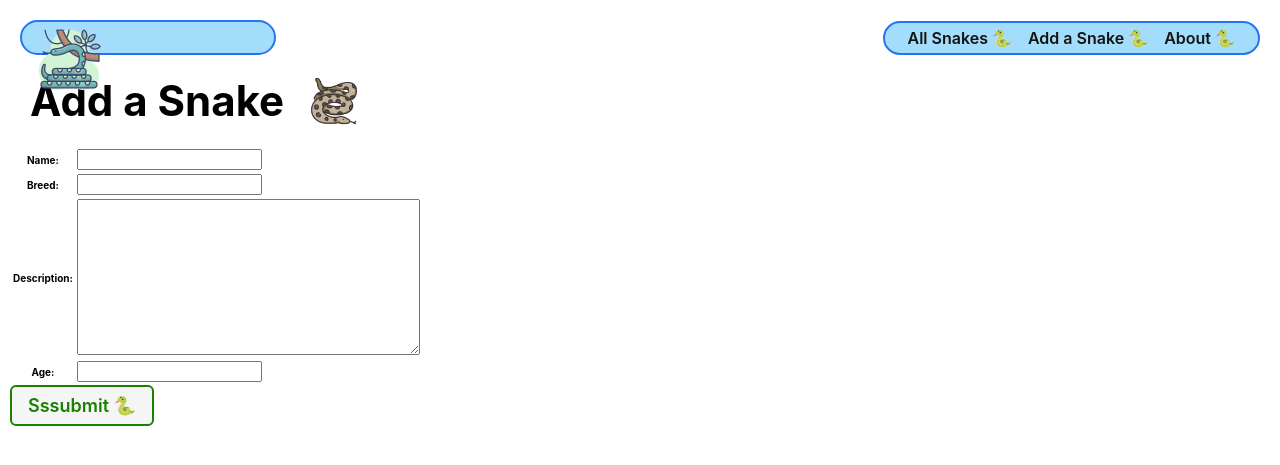
After one commit to natnichols/snake-collector, a Django app: page /snakes/create/ in a window 1280 px wide. The commit adds this page. Shown: the top 465 px of the page. Run offline with Django 4.2, Linux system fonts and the light colour scheme.

Commit message:
refactor Create functionality using class-based view

```diff
--- a/main_app/templates/base.html
+++ b/main_app/templates/base.html
@@ -29,6 +29,7 @@
     <nav>
       <ul>
         <li><a href="{% url 'snake-index' %}">All Snakes 🐍</a></li>
+        <li><a href="{% url 'snake-create' %}">Add a Snake 🐍</a></li>
         <li><a href="{% url 'about' %}">About 🐍</a></li>
       </ul>
     </nav>
--- /dev/null
+++ b/main_app/templates/main_app/snake_form.html
@@ -0,0 +1,23 @@
+{% extends 'base.html' %}
+{% load static %}
+
+{% block head %}
+<link rel="stylesheet" type="text/css" href="{% static 'css/form.css' %}"/>
+{% endblock %}
+
+{% block content %}
+
+<div class="page-header">
+  <h1>Add a Snake</h1>
+  <img src="{% static 'images/anaconda.png' %}" alt="A coiled up anaconda"/>
+</div>
+
+<form action="" method="post" class="form-container">
+  {% csrf_token %}
+  <table>
+    {{ form.as_table }}
+  </table>
+  <button type="submit" class="btn submit">Sssubmit 🐍</button>
+</form>
+
+{% endblock %}
--- a/main_app/urls.py
+++ b/main_app/urls.py
@@ -8,4 +8,5 @@ urlpatterns = [
   path('about/', views.about, name='about'),
   path('snakes/', views.snake_index, name='snake-index'),
   path('snakes/<int:snake_id>/', views.snake_detail, name='snake-detail'),
+  path('snakes/create/', views.SnakeCreate.as_view(), name='snake-create'),
 ]
--- a/main_app/views.py
+++ b/main_app/views.py
@@ -1,5 +1,6 @@
 # imports
 from django.shortcuts import render
+from django.views.generic.edit import CreateView
 from .models import Snake
 
 # views
@@ -16,3 +17,7 @@ def snake_index(request):
 def snake_detail(request, snake_id):
   snake = Snake.objects.get(id=snake_id)
   return render(request, 'snakes/detail.html', { 'snake': snake })
+
+class SnakeCreate(CreateView):
+  model = Snake
+  fields = '__all__'
```
